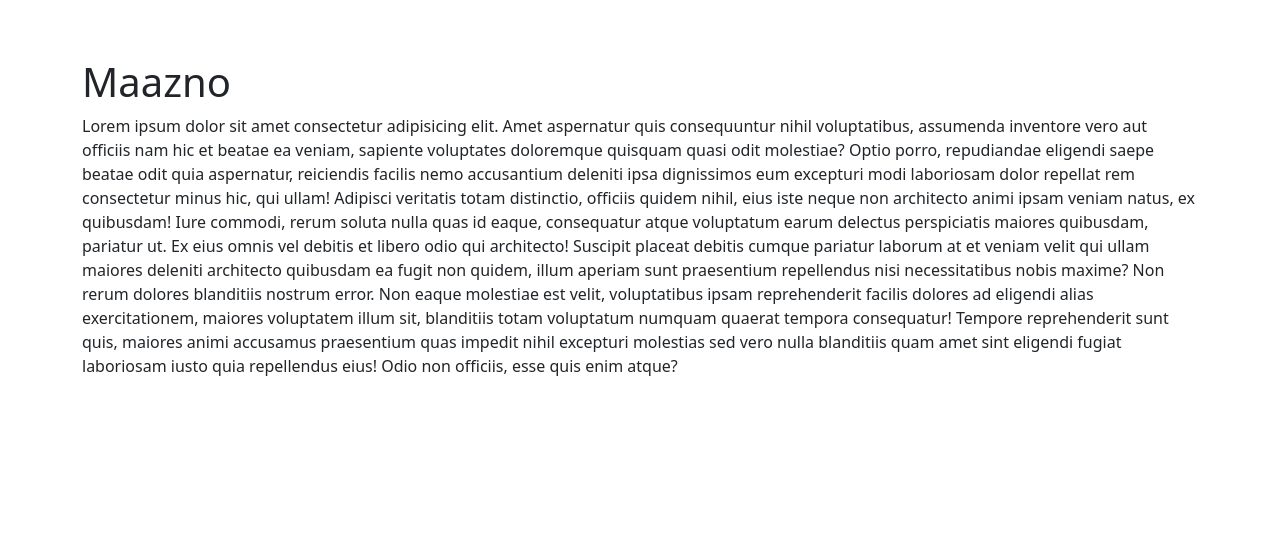
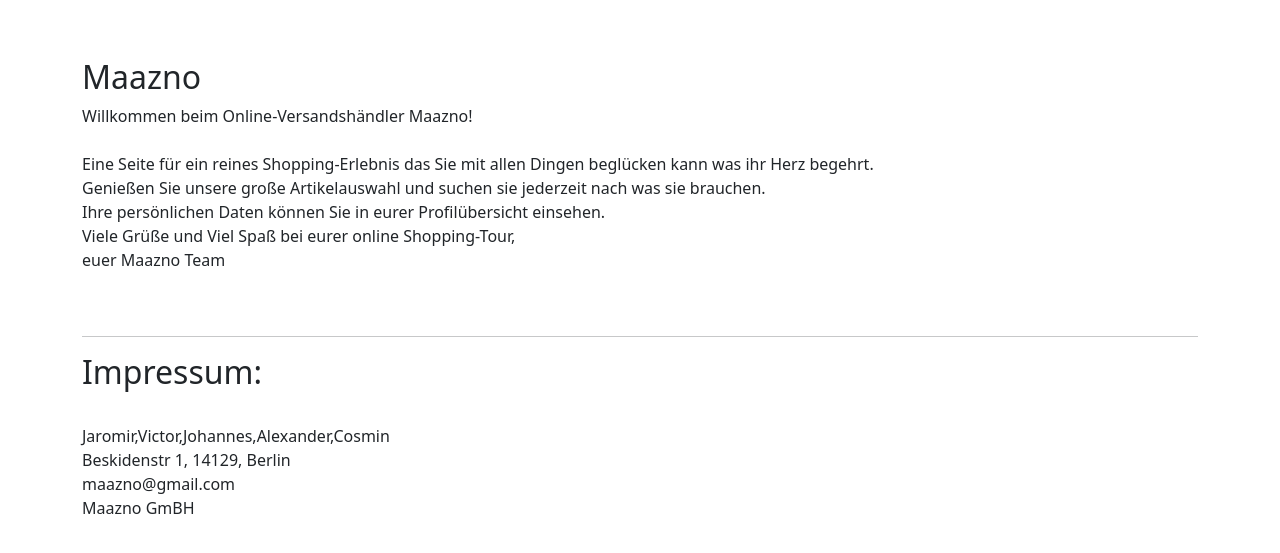
Before and after one commit to vectorPY/Scrum-Project-Maazno, a PHP site: page /Scrum-Project-Maazno/ in a window 1280 px wide. Shown: the part 62-615 px from the top of the page. Run offline with PHP 8.4, Linux system fonts and the light colour scheme.

Commit message:
Index Test hinzugefuegt

```diff
--- a/index.php
+++ b/index.php
@@ -5,11 +5,23 @@
 
 <div class="container">
     <br><br>
-	<h1>Maazno</h1>
-    Lorem ipsum dolor sit amet consectetur adipisicing elit. Amet aspernatur quis consequuntur nihil voluptatibus, assumenda inventore vero aut officiis nam hic et beatae ea veniam, sapiente voluptates doloremque quisquam quasi odit molestiae? Optio porro, repudiandae eligendi saepe beatae odit quia aspernatur, reiciendis facilis nemo accusantium deleniti ipsa dignissimos eum excepturi modi laboriosam dolor repellat rem consectetur minus hic, qui ullam! Adipisci veritatis totam distinctio, officiis quidem nihil, eius iste neque non architecto animi ipsam veniam natus, ex quibusdam! Iure commodi, rerum soluta nulla quas id eaque, consequatur atque voluptatum earum delectus perspiciatis maiores quibusdam, pariatur ut. Ex eius omnis vel debitis et libero odio qui architecto! Suscipit placeat debitis cumque pariatur laborum at et veniam velit qui ullam maiores deleniti architecto quibusdam ea fugit non quidem, illum aperiam sunt praesentium repellendus nisi necessitatibus nobis maxime? Non rerum dolores blanditiis nostrum error. Non eaque molestiae est velit, voluptatibus ipsam reprehenderit facilis dolores ad eligendi alias exercitationem, maiores voluptatem illum sit, blanditiis totam voluptatum numquam quaerat tempora consequatur! Tempore reprehenderit sunt quis, maiores animi accusamus praesentium quas impedit nihil excepturi molestias sed vero nulla blanditiis quam amet sint eligendi fugiat laboriosam iusto quia repellendus eius! Odio non officiis, esse quis enim atque?
+    <h2>Maazno</h2>
+    Willkommen beim Online-Versandshändler Maazno!<br><br>
+    Eine Seite für ein reines Shopping-Erlebnis das Sie mit allen Dingen beglücken kann was ihr Herz begehrt.<br>
+    Genießen Sie unsere große Artikelauswahl und suchen sie jederzeit nach was sie brauchen.<br>
+    Ihre persönlichen Daten können Sie in eurer Profilübersicht einsehen.<br>
+    Viele Grüße und Viel Spaß bei eurer online Shopping-Tour,<br>
+    euer Maazno Team<br><br><br>
+
+
+    <hr>
+    <h2>Impressum:</h2><br>
+    Jaromir,Victor,Johannes,Alexander,Cosmin<br>
+    Beskidenstr 1, 14129, Berlin<br>
+    maazno@gmail.com<br>
+    Maazno GmBH<br>
 </div>
 
 <?php
     include_once("static/footer.php");
-
 ?>
```
